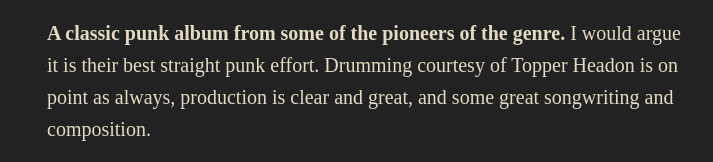
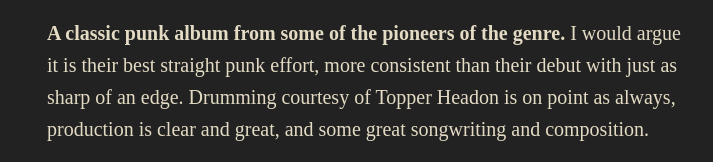
Before and after one commit to oicleevan/oicleevan.github.io, a plain HTML site: page music/january/wk_4/content.html in a window 1280 px wide. Shown: the part 588-750 px from the top of the page, without its empty margins (283-996 px from the left). Drawn offline with Linux system fonts and the light colour scheme.

Commit message:
update index.html

```diff
--- a/music/january/wk_4/content.html
+++ b/music/january/wk_4/content.html
@@ -32,7 +32,7 @@
             <h3 class="content">January 24th — The Clash - Give 'Em Enough Rope (1977)</h3>
             <img src="https://m.media-amazon.com/images/I/91U+8UJ1+vL._SL1500_.jpg" alt="ALBUM COVER" class="center">
 
-            <p><b>A classic punk album from some of the pioneers of the genre.</b> I would argue it is their best straight punk effort. Drumming courtesy of Topper Headon is on point as always, production is clear and great, and some great songwriting and composition.</p>
+            <p><b>A classic punk album from some of the pioneers of the genre.</b> I would argue it is their best straight punk effort, more consistent than their debut with just as sharp of an edge. Drumming courtesy of Topper Headon is on point as always, production is clear and great, and some great songwriting and composition.</p>
 
             <p><i><b>Standout tracks:</b> Safe European Home, Stay Free, Julie's Been Working for the Drug Squad</i></p>
         </section>
```
